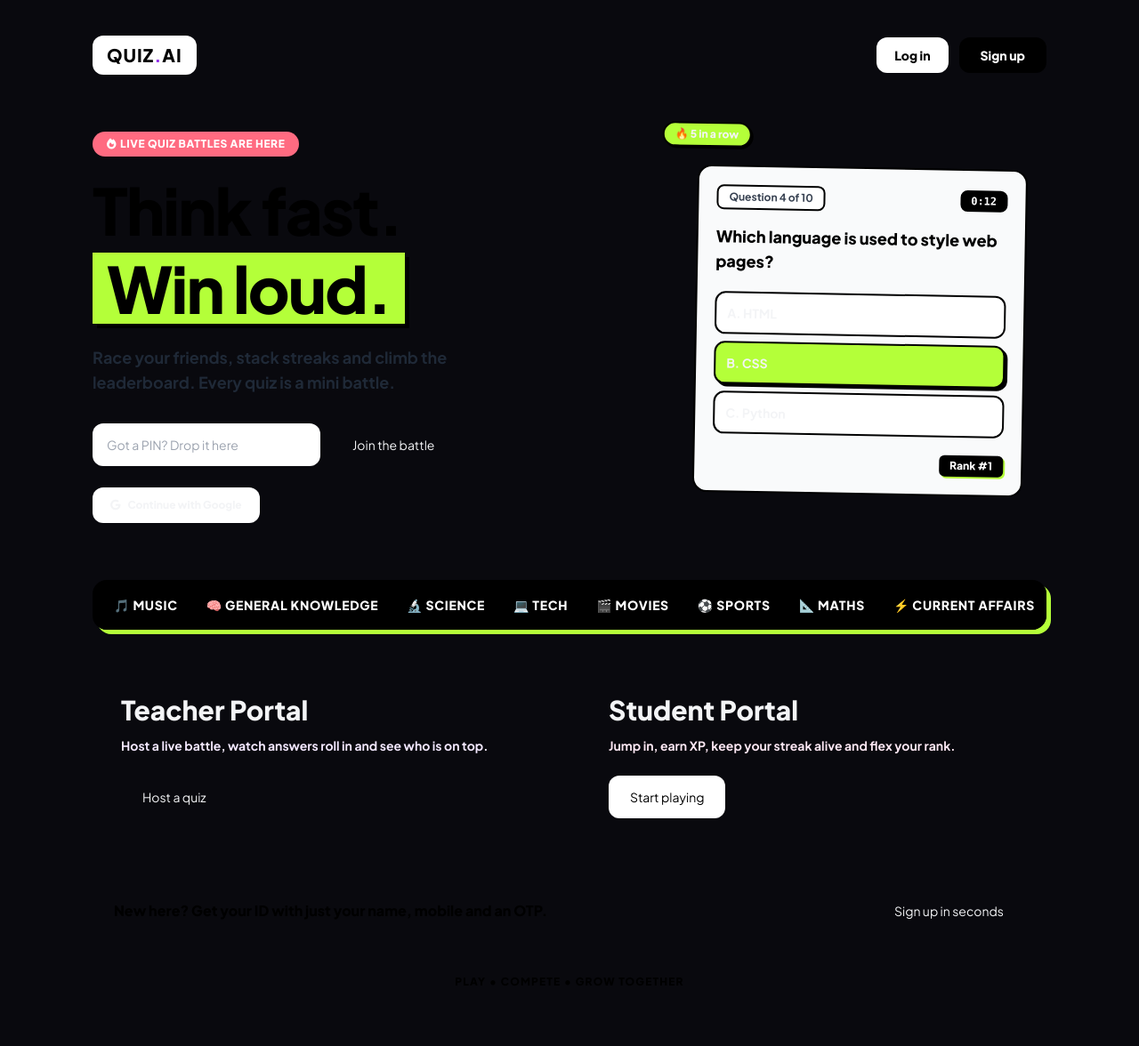
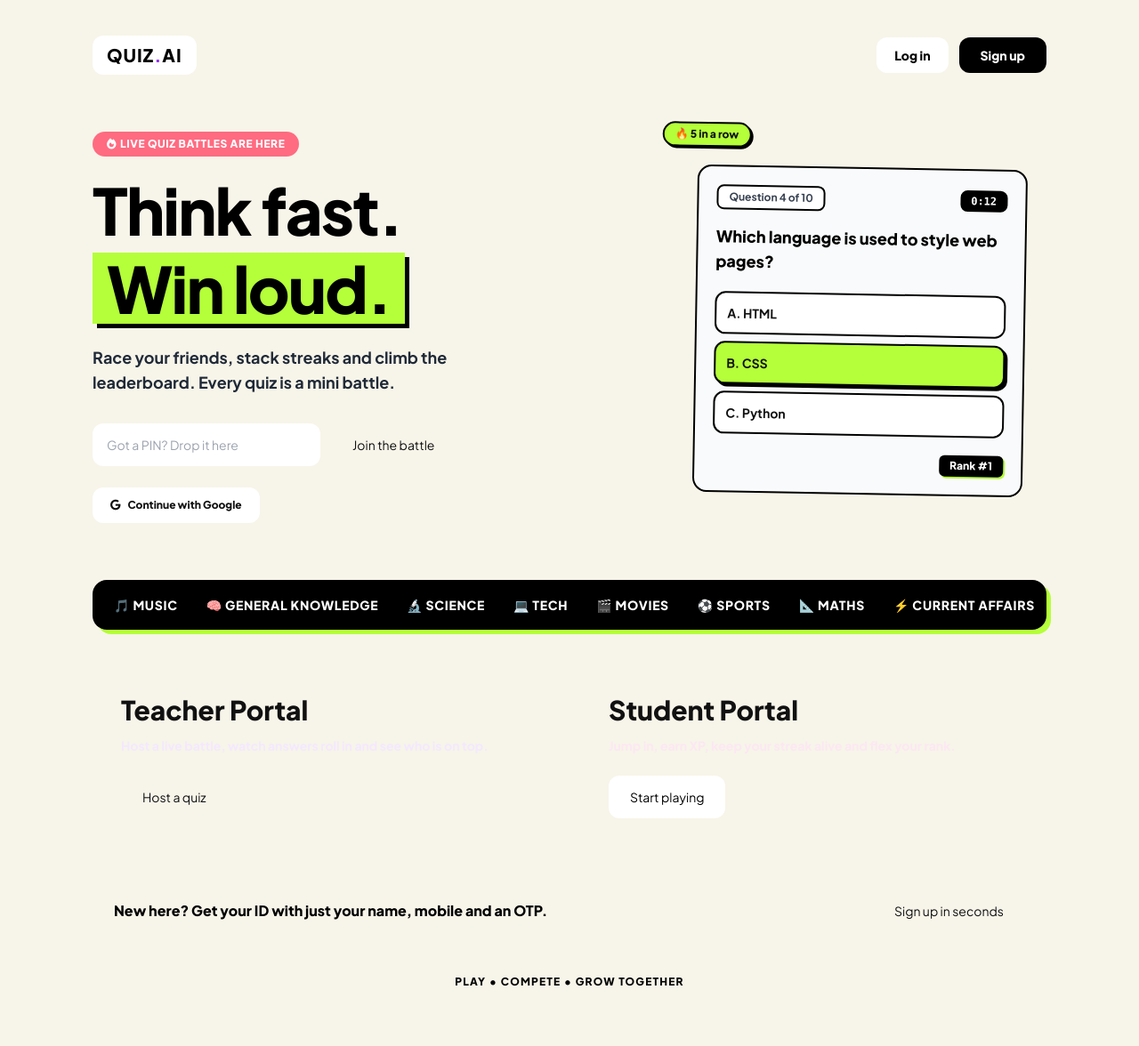
Before and after one commit to SamvedPatil2021/Quiz-App, a Flask app: page / in a window 1280 px wide. Shown: the whole page at 89% size. Run offline with Flask 3, Linux system fonts and the light colour scheme; some libraries are stand-ins or nearby versions.

Commit message:
Force off-white background inline on body tag

```diff
--- a/templates/index.html
+++ b/templates/index.html
@@ -68,7 +68,7 @@
         }
     </style>
 </head>
-<body class="min-h-screen flex flex-col bg-darkBg text-gray-100 selection:bg-purple-500 selection:text-white">
+<body style="background-color: #f7f4e9 !important; color: #111111 !important;" class="min-h-screen flex flex-col selection:bg-purple-500 selection:text-white">
 
     <!-- App Header -->
     <header id="app-header" class="hidden sticky top-0 z-50 glass-panel border-b border-white/10 px-4 py-3 flex items-center justify-between">
```
